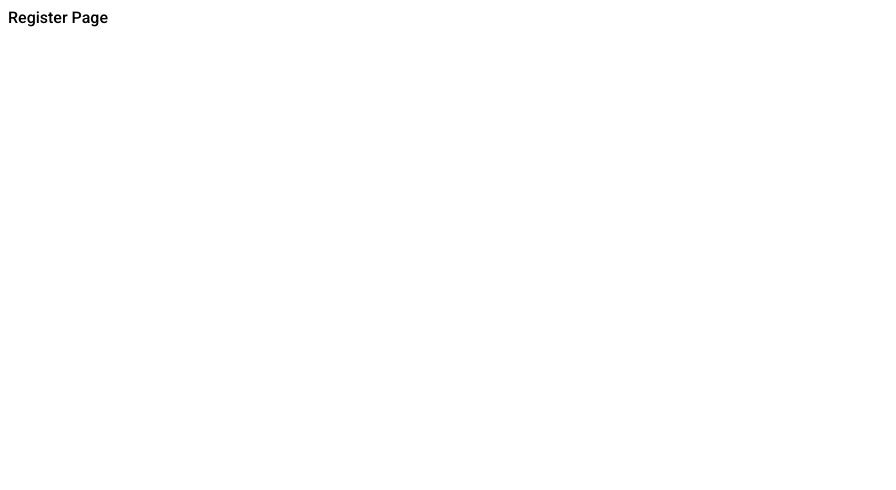
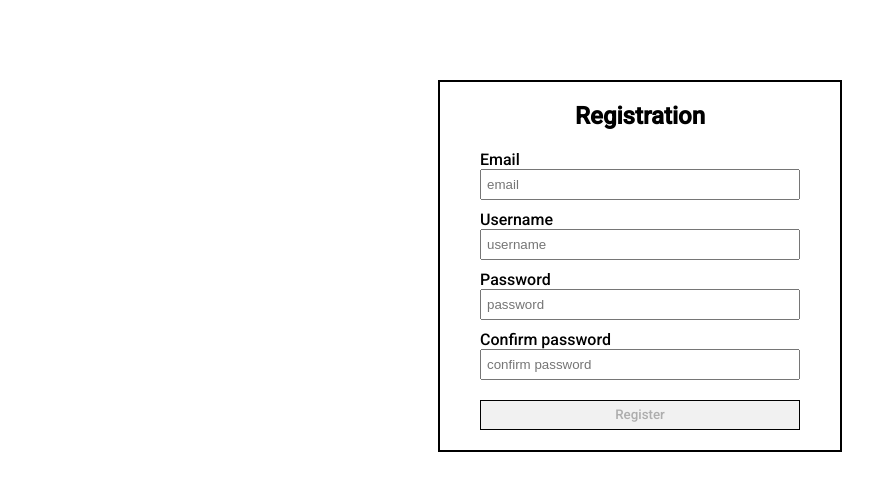
Before and after one commit to isose/LeetList, a React (Create React App) app in the folder frontend/: page /register in a window 1280 px wide. Shown: the top 490 px of the page, without its empty margins (0-896 px from the left). Built offline with nearby package versions, Linux system fonts and the light colour scheme.

Commit message:
Implemented register component

```diff
--- a/frontend/components/search/SearchBar.tsx
+++ b/frontend/components/search/SearchBar.tsx
@@ -7,7 +7,7 @@ const SearchBar = ({ input, setInput }: any) => {
       placeholder='Search questions'
       value={input}
       onInput={(e) => setInput((e.target as HTMLInputElement).value)}
-    ></input>
+    />
   );
 };
 
--- a/frontend/components/search/TagsDropdown.tsx
+++ b/frontend/components/search/TagsDropdown.tsx
@@ -1,3 +1,4 @@
+import axios from 'axios';
 import React, { useEffect, useRef, useState } from 'react';
 import Tag from '../Tag';
 
@@ -13,9 +14,8 @@ const TagsDropdown = ({ selected, setSelected }: any) => {
   const tagsDropdown = useRef<any>();
 
   const getTags = async () => {
-    const res = await fetch('/api/tags');
-    const data = await res.json();
-    setTags(data);
+    const res = await axios.get('/api/tags');
+    setTags(res.data);
   };
 
   const toggleState = () => setOpen(!open);
@@ -53,7 +53,7 @@ const TagsDropdown = ({ selected, setSelected }: any) => {
               placeholder='Filter tags'
               value={tagFilter}
               onInput={(e) => setTagFilter((e.target as HTMLInputElement).value)}
-            ></input>
+            />
           </div>
           <div className='tag-list'>
             {tags
--- a/frontend/pages/Questions.tsx
+++ b/frontend/pages/Questions.tsx
@@ -1,3 +1,4 @@
+import axios from 'axios';
 import React, { useEffect, useState } from 'react';
 import { useNavigate } from 'react-router-dom';
 import PaginationNavigation from '../components/pagination/PaginationNavigation';
@@ -59,8 +60,8 @@ const Questions = () => {
   }, [totalPages]);
 
   const fetchQuestions = async () => {
-    const res = await fetch('/api/questions' + queryParams);
-    const data = await res.json();
+    const res = await axios.get('/api/questions' + queryParams);
+    const data = await res.data;
     setQuestions(data.results);
 
     const pages = Math.ceil(data.total / Number(limit));
--- a/frontend/pages/Register.tsx
+++ b/frontend/pages/Register.tsx
@@ -1,7 +1,139 @@
-import React from 'react';
+import axios from 'axios';
+import React, { useEffect, useState } from 'react';
+import { useNavigate } from 'react-router-dom';
+import isEmail from 'validator/es/lib/isEmail';
+
+const USERNAME_REGEX = /^[a-zA-Z][a-zA-Z0-9_]{2,30}$/;
+const PASSWORD_REGEX = /^(?=.*\d)(?=.*[A-Z])(?=.*[^a-zA-Z0-9]).{8,60}$/;
 
 const Register = () => {
-  return <div>Register Page</div>;
+  const nagivate = useNavigate();
+
+  const [email, setEmail] = useState('');
+  const [validEmail, setValidEmail] = useState(false);
+
+  const [username, setUsername] = useState('');
+  const [validUsername, setValidUsername] = useState(false);
+
+  const [password, setPassword] = useState('');
+  const [confirmPassword, setConfirmPassword] = useState('');
+  const [validPassword, setValidPassword] = useState(false);
+  const [validMatch, setValidMatch] = useState(false);
+
+  const [emailError, setEmailError] = useState('');
+  const [usernameError, setUsernameError] = useState('');
+
+  useEffect(() => {
+    setValidEmail(isEmail(email));
+    setEmailError('');
+  }, [email]);
+
+  useEffect(() => {
+    setValidUsername(USERNAME_REGEX.test(username));
+    setUsernameError('');
+  }, [username]);
+
+  useEffect(() => {
+    setValidPassword(PASSWORD_REGEX.test(password));
+    setValidMatch(password === confirmPassword);
+  }, [password, confirmPassword]);
+
+  const handleSubmit = async (e: any) => {
+    e.preventDefault();
+    if (!validEmail || !validUsername || !validPassword || !validMatch) {
+      return;
+    }
+
+    try {
+      await axios.post('/api/register', JSON.stringify({ email, username, password }), {
+        headers: { 'Content-Type': 'application/json' },
+        withCredentials: true,
+      });
+      nagivate('/login');
+    } catch (err: any) {
+      if (err?.response) {
+        const data = err.response.data;
+        if (data.email) {
+          setEmailError(data.email);
+        }
+        if (data.username) {
+          setUsernameError(data.username);
+        }
+      }
+    }
+  };
+
+  return (
+    <div className='register'>
+      <h2 className='header'>Registration</h2>
+      <form className='register-form' onSubmit={handleSubmit}>
+        <div>
+          <label>Email</label>
+          <input
+            className={email && !validEmail ? 'invalid' : ''}
+            placeholder='email'
+            onChange={(e) => setEmail(e.target.value)}
+          />
+          {email && !validEmail && <p>Enter a valid email.</p>}
+          {emailError && <p>{emailError}</p>}
+        </div>
+        <div>
+          <label>Username</label>
+          <input
+            className={username && !validUsername ? 'invalid' : ''}
+            placeholder='username'
+            onChange={(e) => setUsername(e.target.value)}
+          />
+          {username && !validUsername && (
+            <p>
+              Must contain 3 to 30 characters.
+              <br />
+              Must begin with a letter.
+              <br />
+              Only letters, numbers, and underscores allowed.
+            </p>
+          )}
+          {usernameError && <p>{usernameError}</p>}
+        </div>
+        <div>
+          <label>Password</label>
+          <input
+            className={password && !validPassword ? 'invalid' : ''}
+            type='password'
+            placeholder='password'
+            onChange={(e) => setPassword(e.target.value)}
+          />
+          {password && !validPassword && (
+            <p>
+              Must contain 8 to 60 characters.
+              <br />
+              Must contain a number.
+              <br />
+              Must contain a upper case letter.
+              <br />
+              Must contain a special character.
+            </p>
+          )}
+        </div>
+        <div>
+          <label>Confirm password</label>
+          <input
+            className={confirmPassword && !validMatch ? 'invalid' : ''}
+            type='password'
+            placeholder='confirm password'
+            onChange={(e) => setConfirmPassword(e.target.value)}
+          />
+          {confirmPassword && !validMatch && <p>Password must match.</p>}
+        </div>
+        <button
+          className='register-button'
+          disabled={!validEmail || !validUsername || !validPassword || !validMatch ? true : false}
+        >
+          Register
+        </button>
+      </form>
+    </div>
+  );
 };
 
 export default Register;
--- a/frontend/src/index.css
+++ b/frontend/src/index.css
@@ -30,10 +30,13 @@ button {
   padding: 0;
   background-color: white;
   font-family: 'Roboto', sans-serif;
+}
+
+button:enabled {
   cursor: pointer;
 }
 
-button:hover {
+button:enabled:hover {
   filter: brightness(90%);
 }
 
@@ -243,3 +246,57 @@ svg {
   padding: 0 2px;
   border-radius: 5px;
 }
+
+.register {
+  margin: 10vh auto 0 auto;
+  padding-bottom: 20px;
+  max-width: 400px;
+  min-width: 200px;
+  border: 2px solid black;
+}
+
+.register .header {
+  text-align: center;
+}
+
+.register-form {
+  display: flex;
+  flex-flow: column;
+  align-items: center;
+}
+
+.register-form div {
+  margin-bottom: 10px;
+  width: 80%;
+  display: flex;
+  flex-flow: column;
+}
+
+.register-form p {
+  margin: 0;
+  font-size: 14px;
+  color: red;
+}
+
+.register input {
+  padding-left: 5px;
+  height: 25px;
+}
+
+.register .invalid {
+  border: 1px solid red;
+}
+
+.register .invalid:focus-visible {
+  border-radius: 2pt;
+  box-shadow: 0 0 1pt 1pt red;
+  outline: none;
+}
+
+.register-button {
+  margin-top: 10px;
+  width: 80%;
+  height: 30px;
+  background-color: #f1f1f1;
+  border: 1px solid black;
+}
--- a/package.json
+++ b/package.json
@@ -12,6 +12,7 @@
     "@types/node": "^18.0.0",
     "@types/react": "^18.0.14",
     "@types/react-dom": "^18.0.5",
+    "@types/validator": "^13.7.4",
     "axios": "^0.27.2",
     "axios-cookiejar-support": "^4.0.2",
     "babel-jest": "^28.1.1",
@@ -52,6 +53,7 @@
     "semver": "^7.3.7",
     "tough-cookie": "^4.0.0",
     "typescript": "^4.7.4",
+    "validator": "^13.7.0",
     "web-vitals": "^2.1.4"
   },
   "scripts": {
```
Also changed, not shown: 2 other files (tests, documents, lock files or other folders).
